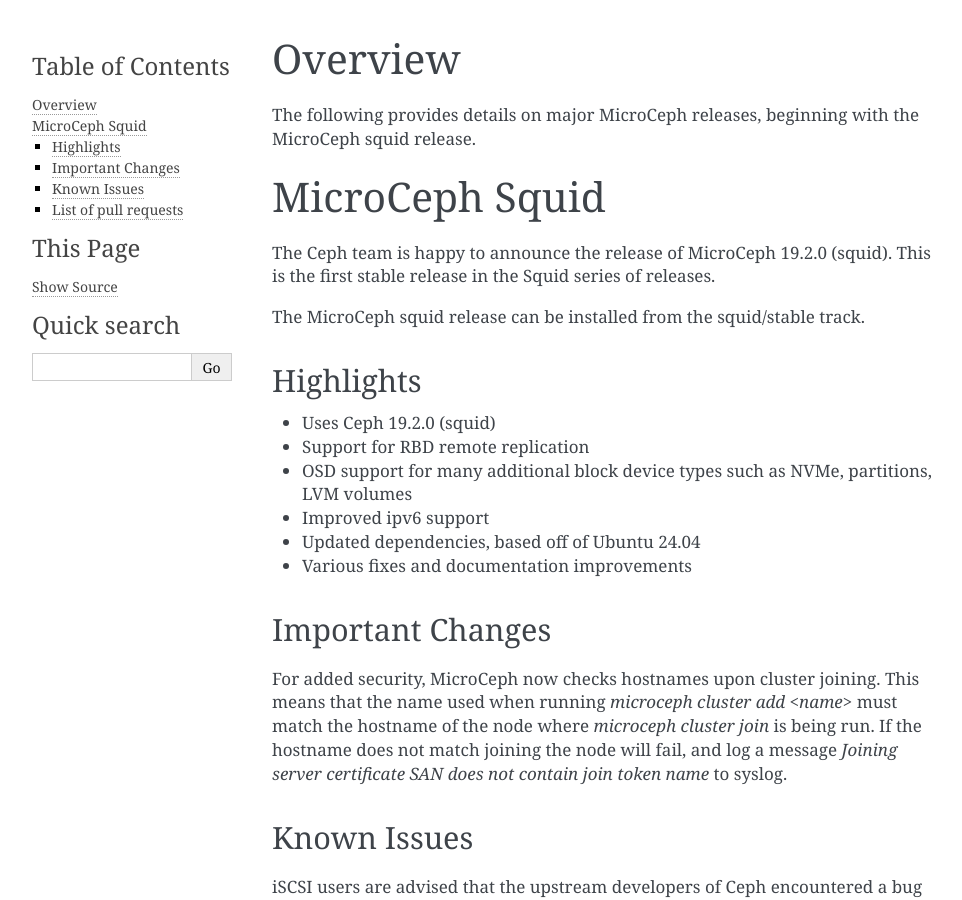
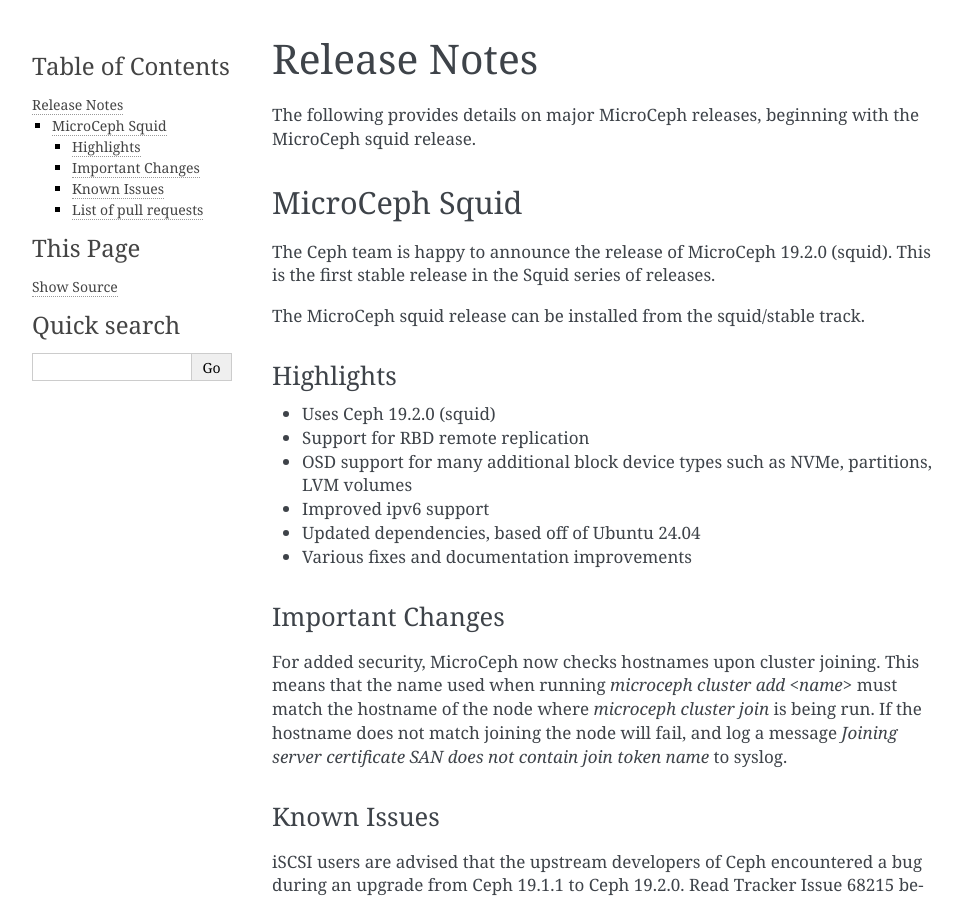
Before and after one commit to canonical/microceph, a Sphinx documentation site: the page built from docs/reference/release-notes.rst, in a window 1280 px wide and 900 px high. Shown: the whole window, without its empty margins (148-1110 px from the left). Built offline with Sphinx 7.4.7, drawn with Linux system fonts in a browser that asks for light colours.

Commit message:
doc: fix section headings
Signed-off-by: Peter Sabaini <peter.sabaini@canonical.com>

```diff
--- a/docs/reference/release-notes.rst
+++ b/docs/reference/release-notes.rst
@@ -1,10 +1,10 @@
-Overview
-========
+Release Notes
+=============
 
 The following provides details on major MicroCeph releases, beginning with the MicroCeph squid release.
 
 MicroCeph Squid
-===============
+---------------
 
 The Ceph team is happy to announce the release of MicroCeph 19.2.0
 (squid). This is the first stable release in the Squid series of
@@ -14,7 +14,7 @@
 track.
 
 Highlights
-----------
+~~~~~~~~~~
 
 -  Uses Ceph 19.2.0 (squid)
 -  Support for RBD remote replication
@@ -26,7 +26,7 @@
 
 
 Important Changes
------------------
+~~~~~~~~~~~~~~~~~
 
 For added security, MicroCeph now checks hostnames upon cluster
 joining. This means that the name used when running `microceph cluster
@@ -37,14 +37,14 @@
 
 
 Known Issues
-------------
+~~~~~~~~~~~~
 
 iSCSI users are advised that the upstream developers of Ceph encountered
 a bug during an upgrade from Ceph 19.1.1 to Ceph 19.2.0. Read Tracker
 Issue 68215 before attempting an upgrade to 19.2.0.
 
 List of pull requests
----------------------
+~~~~~~~~~~~~~~~~~~~~~
 
 - `#467 <https://github.com/canonical/microceph/pull/467>`__: Fix: increase timings for osd release
 - `#466 <https://github.com/canonical/microceph/pull/466>`__: Adjust ‘verify_health’ iterations
```
